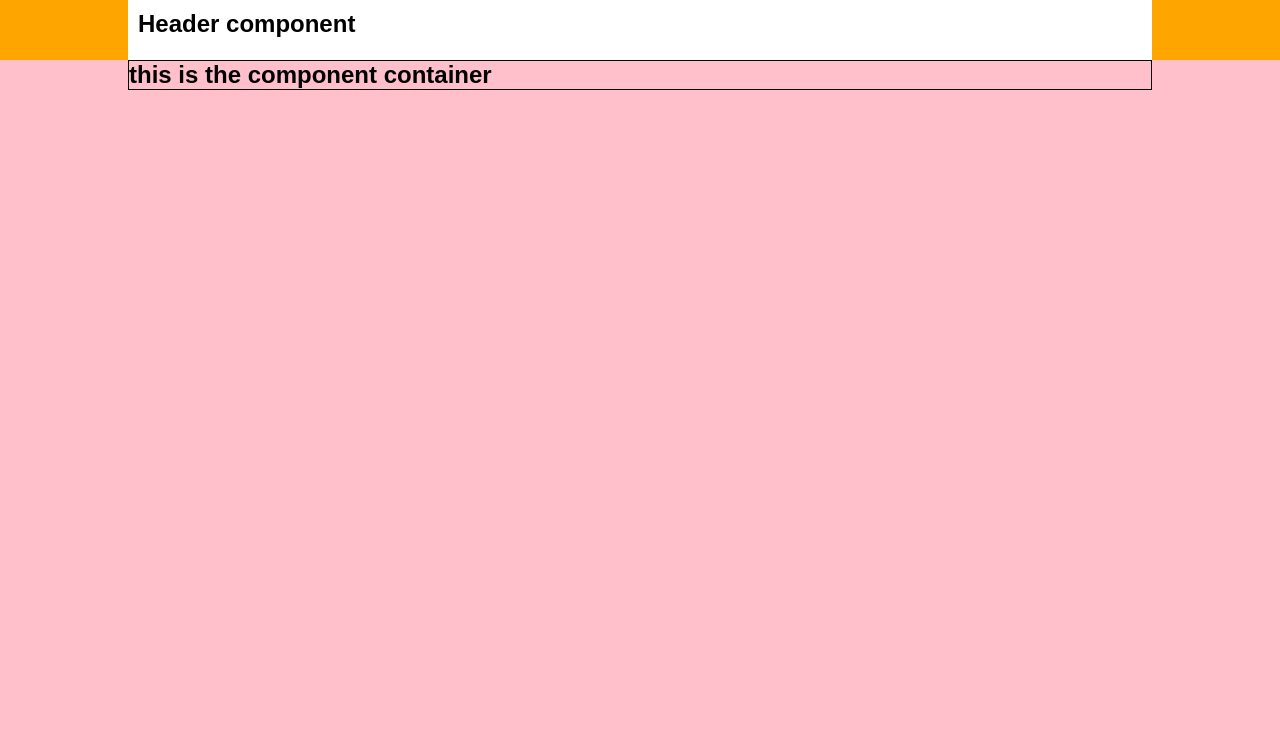
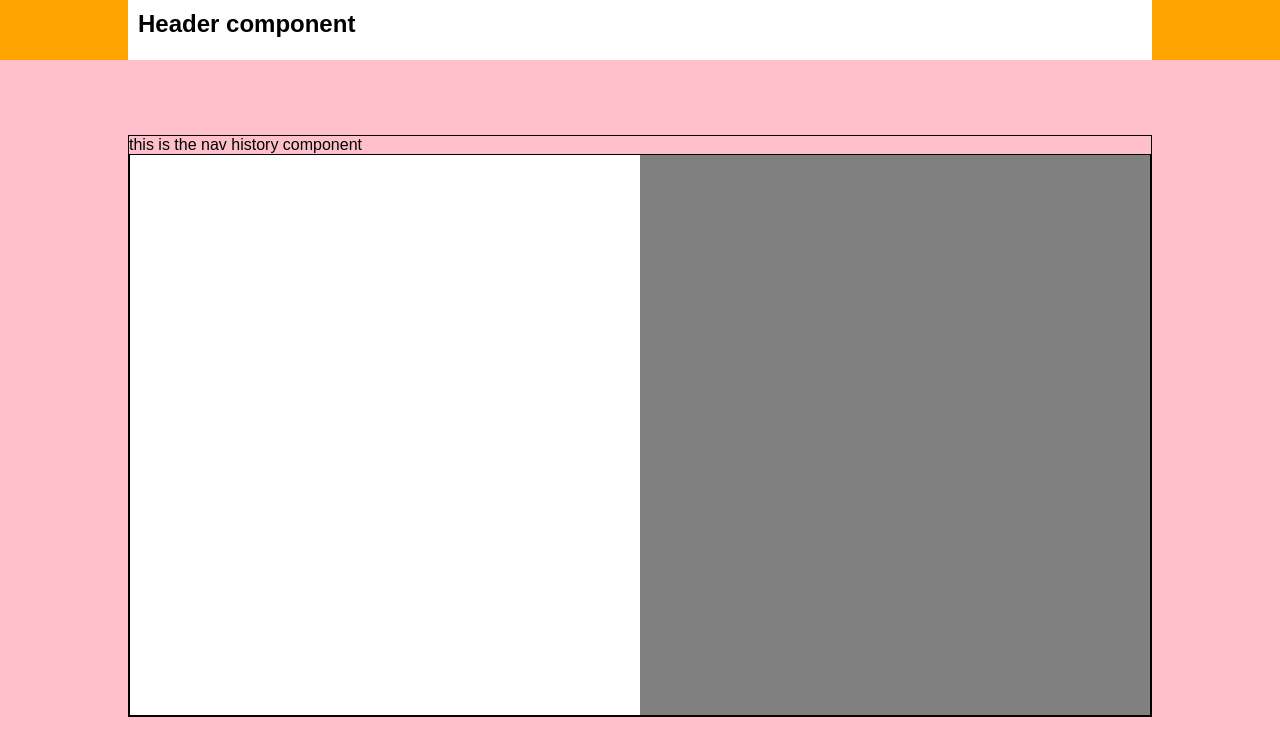
Before and after one commit to papss/Good-threads, a React (Create React App) app: page / in a window 1280 px wide. Shown: the top 756 px of the page. Built offline with nearby package versions, Linux system fonts and the light colour scheme.

Commit message:
layout & components

```diff
--- a/src/components/App.js
+++ b/src/components/App.js
@@ -1,7 +1,7 @@
 import React, { Component } from 'react';
 import Header               from './Header';
-import Main                 from './Main';
-import                           './App.css';
+import SiteBody             from './SiteBody';
+import                           './stylesheets/App.css';
 
 class App extends Component {
   render() {
@@ -11,7 +11,7 @@ class App extends Component {
           <Header />
         </div>
         <div className="app-body">
-          <Main />
+          <SiteBody />
         </div>
       </div>
     );
--- a/src/components/Header.js
+++ b/src/components/Header.js
@@ -1,5 +1,5 @@
 import React, { Component } from 'react';
-import                           './App.css';
+import                           './stylesheets/App.css';
 
 class Test extends Component {
   render() {
--- a/src/components/Main.js
+++ /dev/null
@@ -1,14 +0,0 @@
-import React, { Component } from 'react';
-import                           './App.css';
-
-class Main extends Component {
-  render() {
-    return (
-      <div className="main-container">
-        <h2>  this is the component container </h2>
-      </div>
-    );
-  }
-}
-
-export default Main;
--- /dev/null
+++ b/src/components/NavHistory.js
@@ -0,0 +1,15 @@
+import React, { Component } from 'react';
+import                           './stylesheets/App.css';
+
+class NavHistory extends Component {
+  render() {
+    return (
+      <div className="nav-history">
+        {/* Basically a mini site directory. */}
+        this is the nav history component
+      </div>
+    );
+  }
+}
+
+export default NavHistory;
--- /dev/null
+++ b/src/components/ProductPage.js
@@ -0,0 +1,19 @@
+import React, { Component } from 'react';
+import                           './stylesheets/App.css';
+
+class ProductPage extends Component {
+  render() {
+    return (
+      <div className="product-page-container">
+        <div className="product-section img">
+
+        </div>
+        <div className="product-section details">
+
+        </div>
+      </div>
+    );
+  }
+}
+
+export default ProductPage;
--- /dev/null
+++ b/src/components/SiteBody.js
@@ -0,0 +1,24 @@
+import React, { Component } from 'react';
+import NavHistory           from './NavHistory';
+import ProductPage          from './ProductPage';
+import                           './stylesheets/App.css';
+
+
+class SiteBody extends Component {
+  render() {
+    return (
+      <div className="main-container">
+        <div>
+          <NavHistory />
+        </div>
+        <div className="target-container">
+          {/* either the product index or individual product page should render here. */}
+          {/* switch via state change? */}
+          <ProductPage />
+        </div>
+      </div>
+    );
+  }
+}
+
+export default SiteBody;
--- a/src/components/App.css
+++ b/src/components/stylesheets/App.css
@@ -36,5 +36,26 @@
   height: 100%;
   width: 80%;
   margin: auto;
+  margin-top: 75px;
   border: 1px solid black;
 }
+
+/* Product Page styles */
+/* Modularize these. */
+.product-page-container {
+  display: flex;
+  border: 1px solid black;
+}
+
+.product-section {
+  width: 50%;
+  height: 70vh;
+}
+
+.img {
+  background: white;
+}
+
+.details {
+  background: grey;
+}
```
Also changed, not shown: src/components/logo.svg (deleted).
